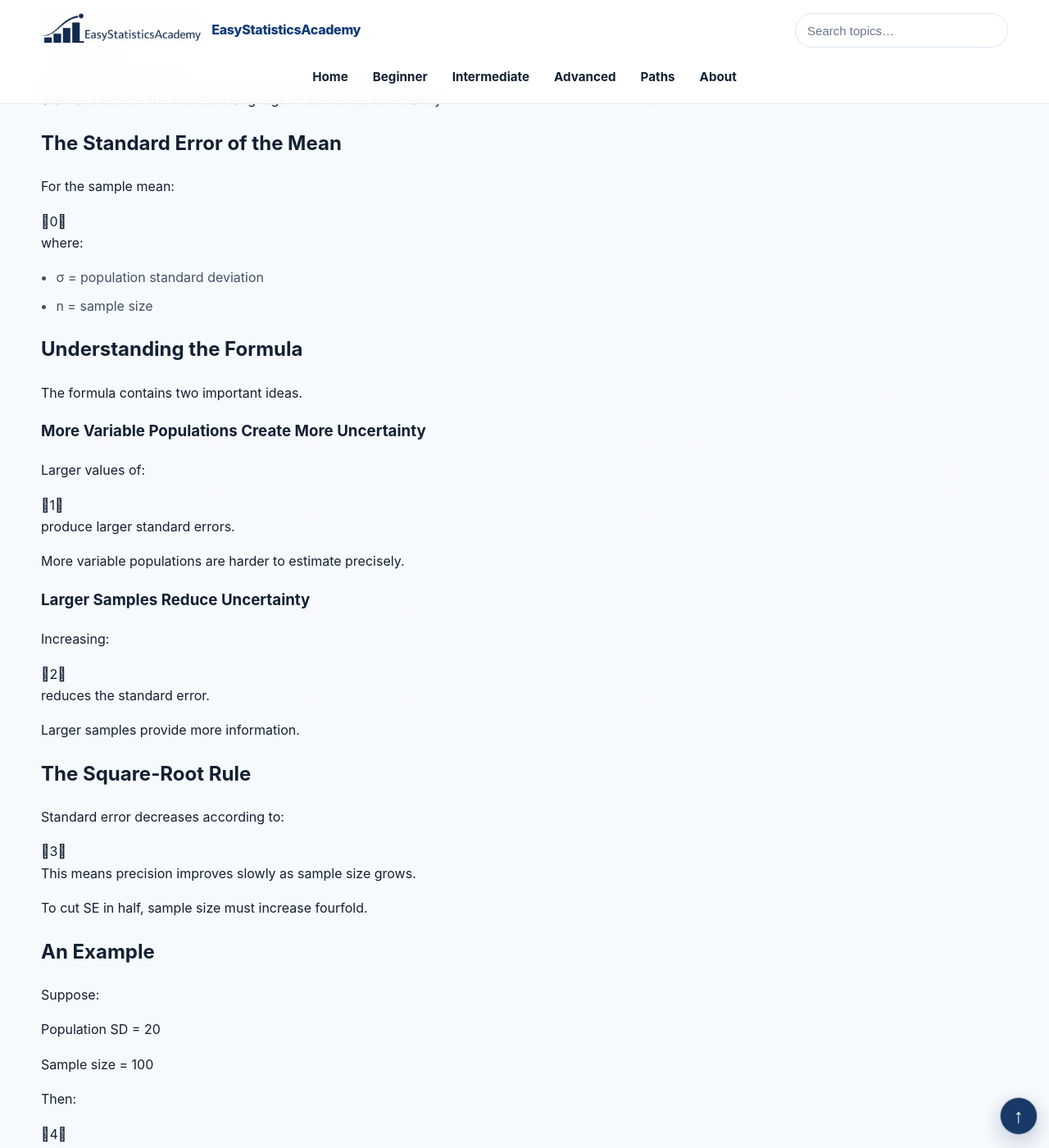
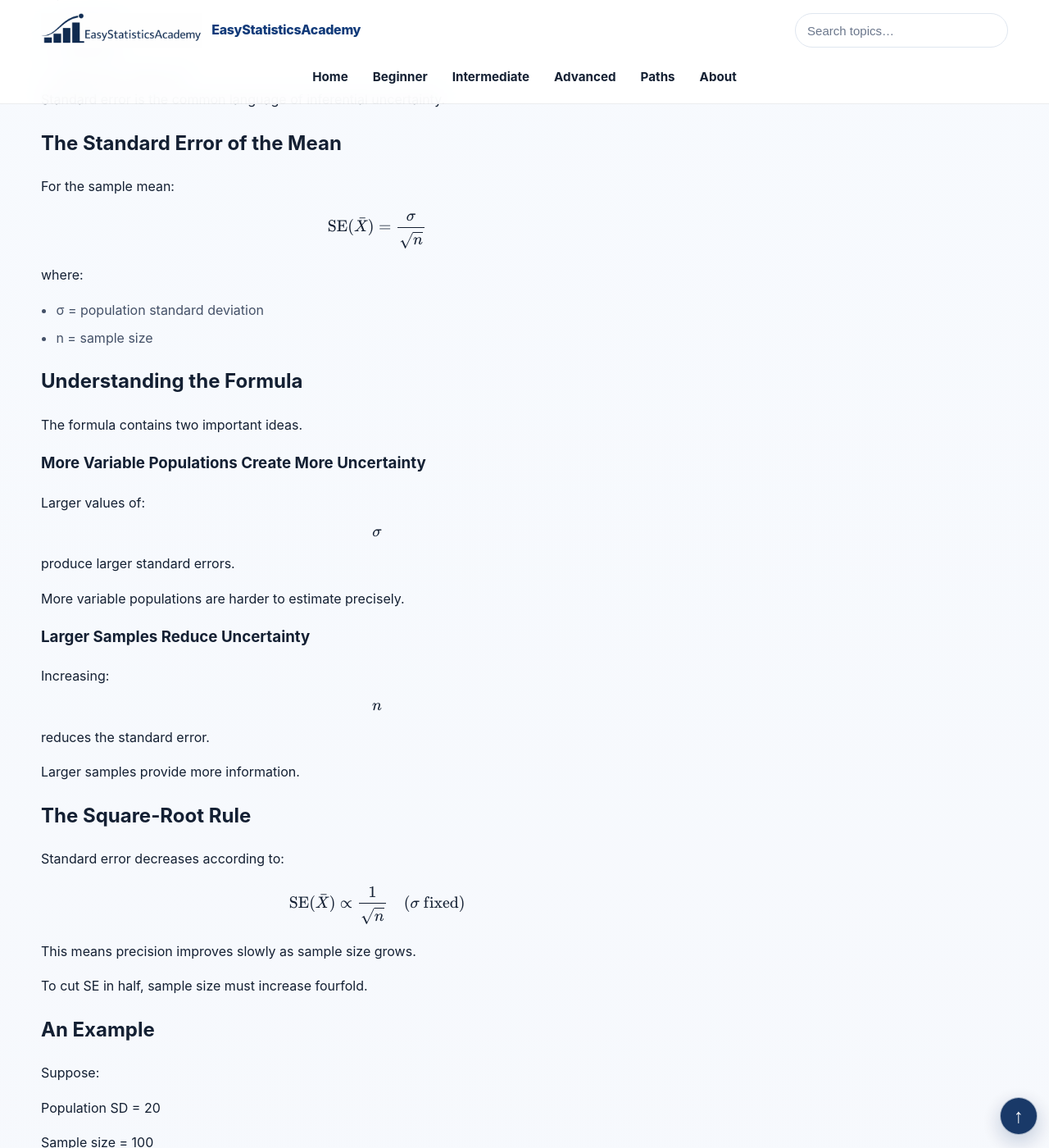
Before and after one commit to ammar-homaida-statistics/easystatisticsacademy, a Jekyll site: the page built from inference/foundations/standard-error-unit-of-uncertainty/index.md, in a window 1280 px wide and 1400 px high, scrolled down 1932 px. Shown: the whole window at 82% size. Built offline with Jekyll 4.4.1, drawn with Linux system fonts in a browser that asks for light colours; some of the changed text lies outside the part shown.

Commit message:
Restore 6 verified formulas in standard-error-unit-of-uncertainty

```diff
--- a/inference/foundations/standard-error-unit-of-uncertainty/index.md
+++ b/inference/foundations/standard-error-unit-of-uncertainty/index.md
@@ -221,7 +221,11 @@ sidebar: false
       For the sample mean:
     </p>
 
-    0
+
+    \[
+    \operatorname{SE}(\bar X)=\frac{\sigma}{\sqrt n}
+    \]
+
 
     <p>
       where:
@@ -247,7 +251,11 @@ sidebar: false
       Larger values of:
     </p>
 
-    1
+
+    \[
+    \sigma
+    \]
+
 
     <p>
       produce larger standard errors.
@@ -263,7 +271,11 @@ sidebar: false
       Increasing:
     </p>
 
-    2
+
+    \[
+    n
+    \]
+
 
     <p>
       reduces the standard error.
@@ -279,7 +291,11 @@ sidebar: false
       Standard error decreases according to:
     </p>
 
-    3
+
+    \[
+    \operatorname{SE}(\bar X)\propto\frac{1}{\sqrt n}\quad(\sigma\text{ fixed})
+    \]
+
 
     <p>
       This means precision improves slowly as sample size grows.
@@ -316,7 +332,11 @@ sidebar: false
       Then:
     </p>
 
-    4
+
+    \[
+    \operatorname{SE}(\bar X)=\frac{20}{\sqrt{100}}=2
+    \]
+
 
     <p>
       Sample means typically vary by about 2 units around the true population mean.
@@ -385,7 +405,11 @@ sidebar: false
       A common structure is:
     </p>
 
-    5
+
+    \[
+    \text{confidence interval}\approx\text{estimate}\pm(\text{critical value})\times\operatorname{SE}
+    \]
+
 
     <p>
       Larger standard errors produce wider intervals.
```
